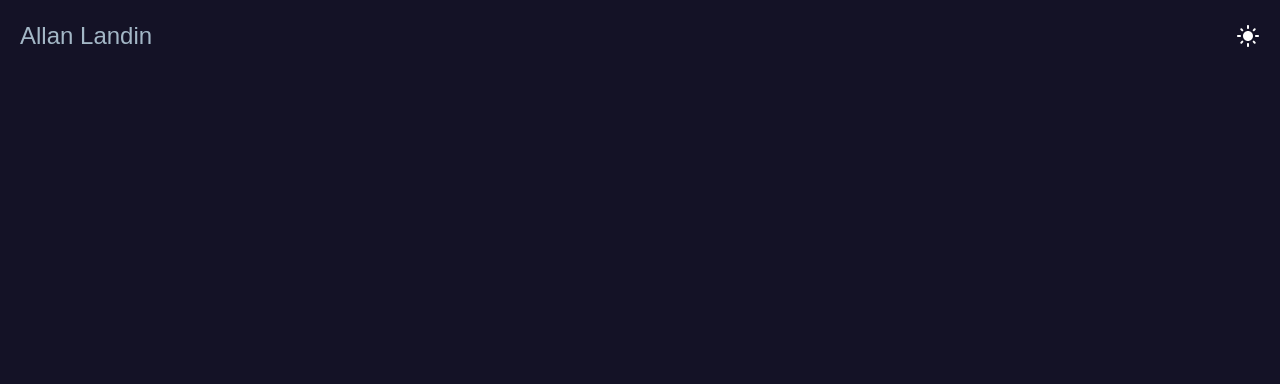
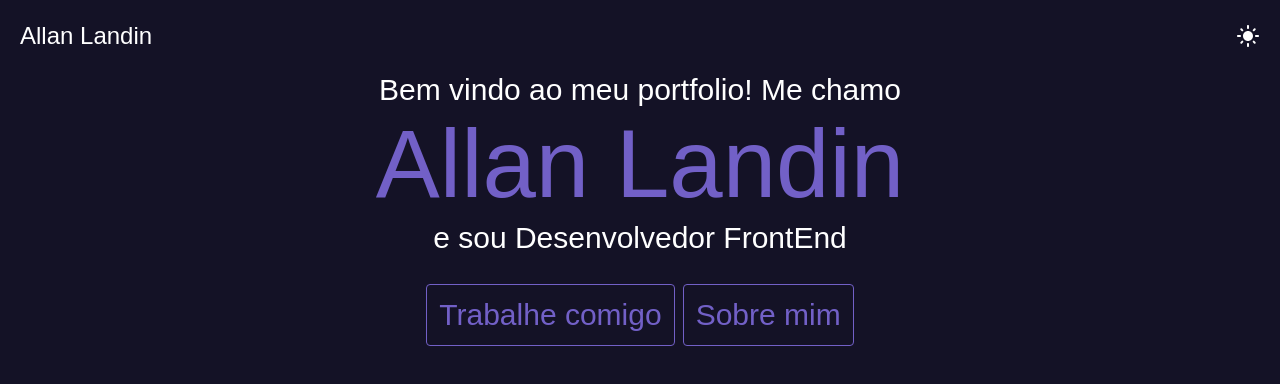
Before and after one commit to AllanLandin/Portfolio, a Next.js app: page / in a window 1280 px wide. Shown: the top 384 px of the page. Built offline with nearby package versions, Linux system fonts and the light colour scheme.

Commit message:
Add fade in animation in hero component

```diff
--- /dev/null
+++ b/app/components/Hero.js
@@ -0,0 +1,30 @@
+import Link from "next/link";
+import { Fade } from "react-awesome-reveal";
+
+export default function Hero() {
+  return (
+    <Fade delay={100} duration={1500} direction="down">
+      <article className="flex flex-col items-center gap-7 text-3xl">
+        <div className=" text-center font-poppins flex flex-col gap-2">
+          <h1 className="">Bem vindo ao meu portfolio! Me chamo</h1>
+          <h1 className="text-8xl text-emphasis">Allan Landin</h1>
+          <p className="text-secondary">e sou Desenvolvedor FrontEnd</p>
+        </div>
+        <div className="flex gap-2">
+          <Link
+            href="/"
+            className="p-3 border border-emphasis rounded text-emphasis font-poppins hover:bg-emphasis hover:text-secondary"
+          >
+            Trabalhe comigo
+          </Link>
+          <Link
+            href="/"
+            className="p-3 border border-emphasis rounded text-emphasis font-poppins hover:bg-emphasis hover:text-secondary"
+          >
+            Sobre mim
+          </Link>
+        </div>
+      </article>
+    </Fade>
+  );
+}
--- a/app/globals.css
+++ b/app/globals.css
@@ -10,6 +10,6 @@
 
 .dark {
   --color-primary: 20 18 38;
-  --color-secondary: 163 183 198;
+  --color-secondary: 255 255 255;
   --color-emphasis: 114 96 199;
 }
--- a/app/layout.js
+++ b/app/layout.js
@@ -16,7 +16,9 @@ export default function RootLayout({ children }) {
           rel="stylesheet"
         />
       </head>
-      <body className="bg-primary text-secondary">{children}</body>
+      <body className="bg-primary text-secondary transition duration-500">
+        {children}
+      </body>
     </html>
   );
 }
--- a/app/page.js
+++ b/app/page.js
@@ -1,6 +1,7 @@
 "use client";
 
 import Header from "@/app/components/Header";
+import Hero from "@/app/components/Hero";
 import { AppContextProvider } from "@/app/contexts/appContext";
 import { useEffect } from "react";
 
@@ -20,6 +21,7 @@ export default function Home() {
     <AppContextProvider>
       <main className="">
         <Header />
+        <Hero />
       </main>
     </AppContextProvider>
   );
--- a/package.json
+++ b/package.json
@@ -9,8 +9,10 @@
     "lint": "next lint"
   },
   "dependencies": {
+    "@emotion/react": "^11.13.0",
     "next": "14.2.5",
     "react": "^18",
+    "react-awesome-reveal": "^4.2.12",
     "react-dom": "^18",
     "react-icons": "^5.2.1"
   },
--- a/tailwind.config.js
+++ b/tailwind.config.js
@@ -4,7 +4,7 @@ module.exports = {
     "./pages/**/*.{js,ts,jsx,tsx,mdx}",
     "./components/**/*.{js,ts,jsx,tsx,mdx}",
     "./app/**/*.{js,ts,jsx,tsx,mdx,css}",
-    "*.{js,ts,jsx,tsx,mdx,css}",
+    "./app*.{js,ts,jsx,tsx,mdx,css}",
   ],
 
   theme: {
```
Also changed, not shown: app/assets/heroImage.jpg (added), 1 other file (tests, documents, lock files or other folders).
